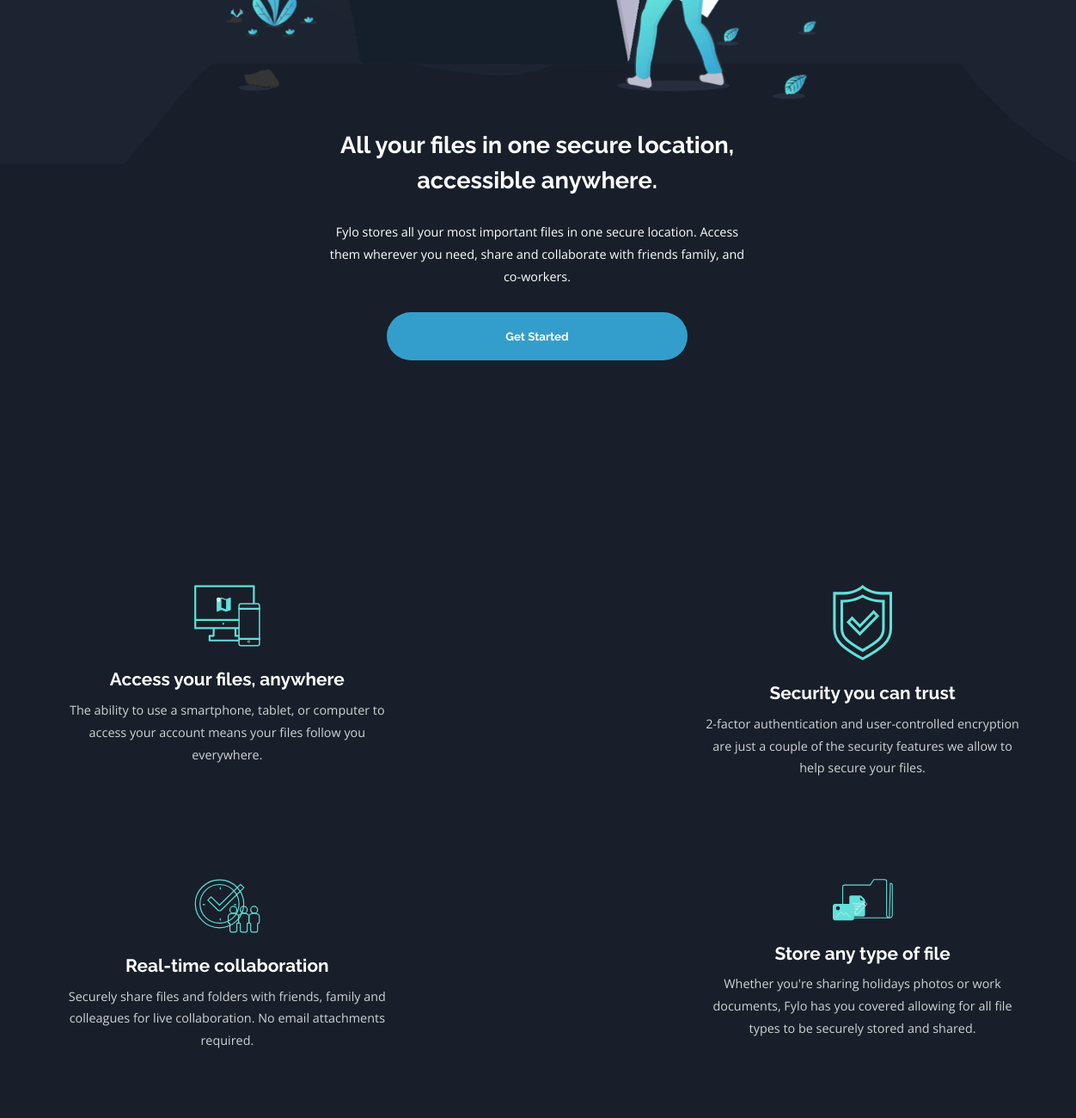
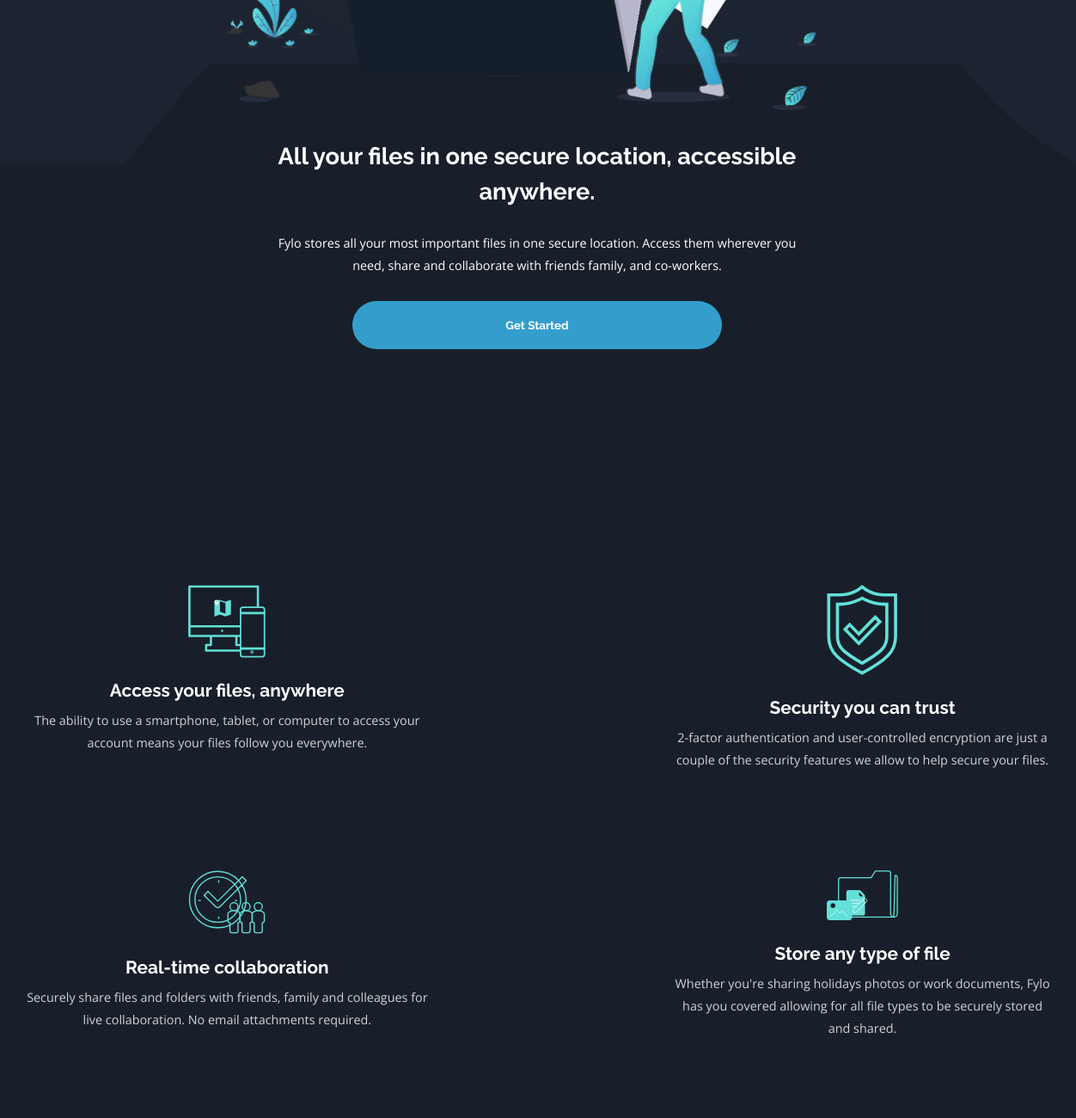
Before and after one commit to nkirukka/fylo-dark-theme-landing-page, a plain HTML site: page index.html in a window 1536 px wide. Shown: the part 560-1860 px from the top of the page at 86% size, without its empty margins (143-1395 px from the left). Drawn offline with nearby package versions, Linux system fonts and the light colour scheme.

Commit message:
remove 1430 breakpoint and styles

```diff
--- a/styles.css
+++ b/styles.css
@@ -124,6 +124,7 @@ header p {
 }
 .illustration {
   width: 90%;
+  margin-inline: auto;
 }
 .cta-intro {
   max-width: 80%;
@@ -462,7 +463,7 @@ footer{
         padding: 0 10em 0;
     }
     .intro-info{
-        padding: 0 10em;
+        padding: 0 7em;
     }
  header .intro-img{
         padding: 8em 5em 0;
@@ -475,11 +476,3 @@ footer{
   margin-bottom: 0;
 }
 }
-@media only screen and (min-width: 1438px) {
-.access,
-.security,
-.collaboration,
-.store {
-  padding: 3em 6.7em;
-}
-}
```
